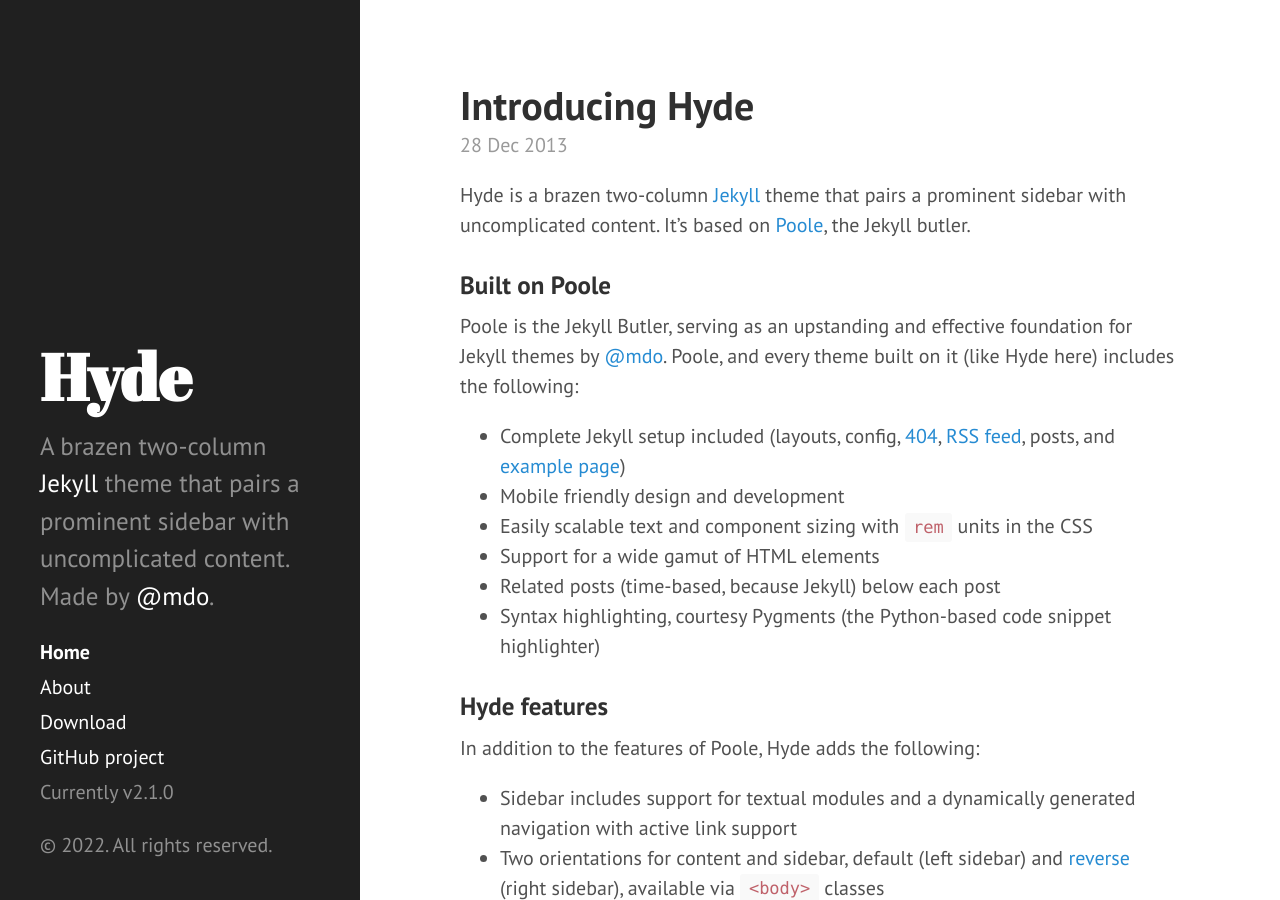
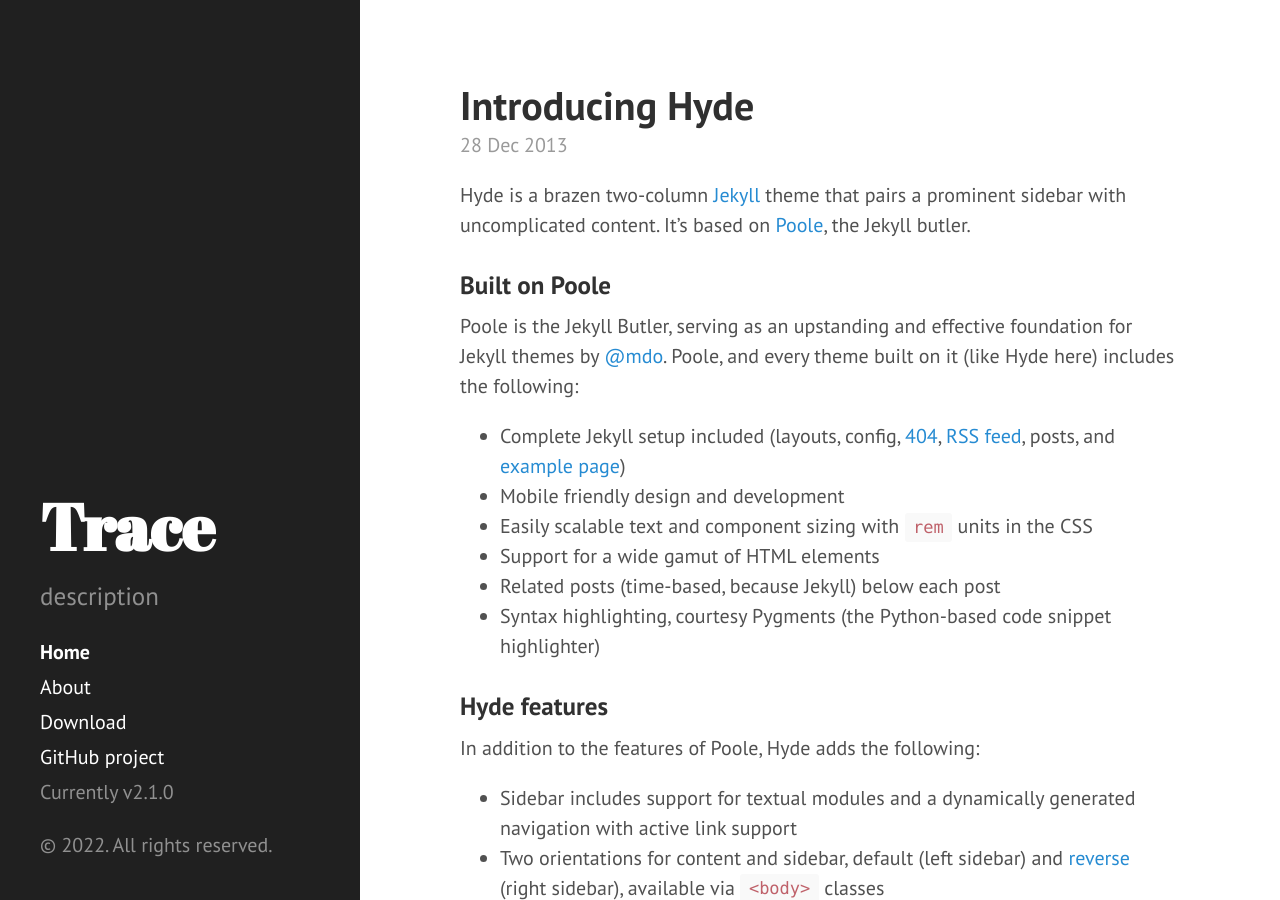
Before and after one commit to woin2ee/woin2ee.github.io, a Jekyll site: the page built from index.html, in a window 1280 px wide and 900 px high. Built offline with Jekyll 4.4.1, drawn with Linux system fonts in a browser that asks for light colours; the list of posts is cut into pages by our own code.

Commit message:
블로그 기본 정보 업데이트

```diff
--- a/_config.yml
+++ b/_config.yml
@@ -7,15 +7,15 @@
 # relative_permalinks: true
 
 # Setup
-title:            Hyde
-tagline:          'A Jekyll theme'
-description:      'A brazen two-column <a href="http://jekyllrb.com" target="_blank">Jekyll</a> theme that pairs a prominent sidebar with uncomplicated content. Made by <a href="https://twitter.com/mdo" target="_blank">@mdo</a>.'
-url:              http://hyde.getpoole.com
+title:            Trace
+tagline:          'none'
+description:      'description'
+url:              https://woin2ee.github.io/
 baseurl:          /
 
 author:
-  name:           'Mark Otto'
-  url:            https://twitter.com/mdo
+  name:           'Jaewon Yun'
+  url:            https://github.com/woin2ee
 
 paginate:         5
 
@@ -23,6 +23,6 @@
 version:          2.1.0
 
 github:
-  repo:           https://github.com/poole/hyde
+  repo:           https://github.com/woin2ee/woin2ee.github.io
 
 plugins: [jekyll-paginate, jekyll-gist]
```
